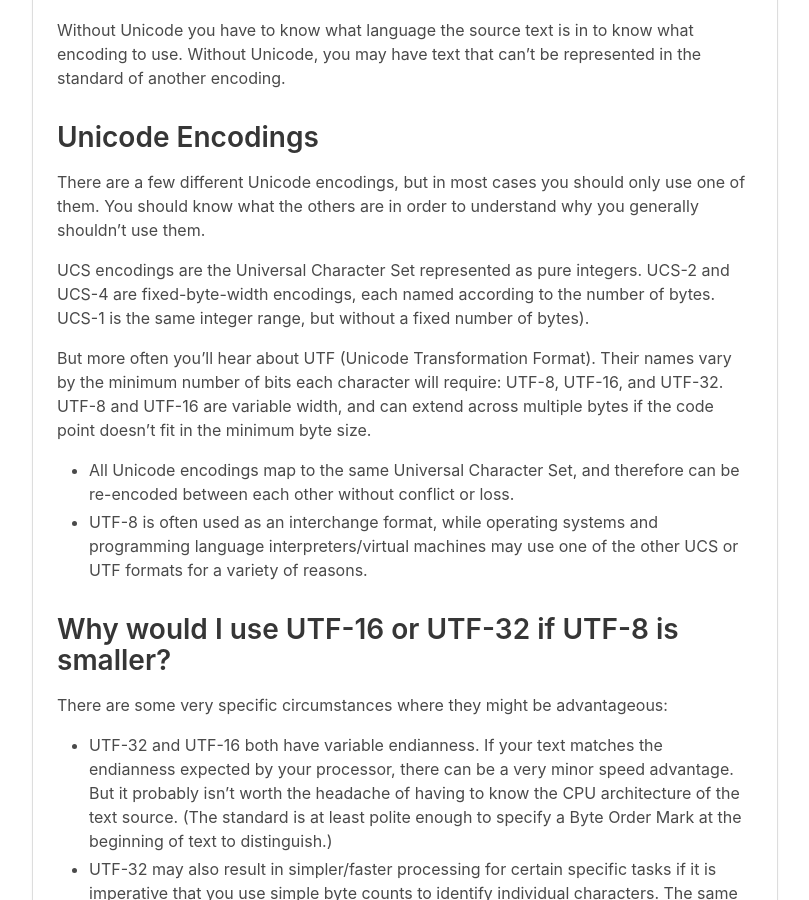
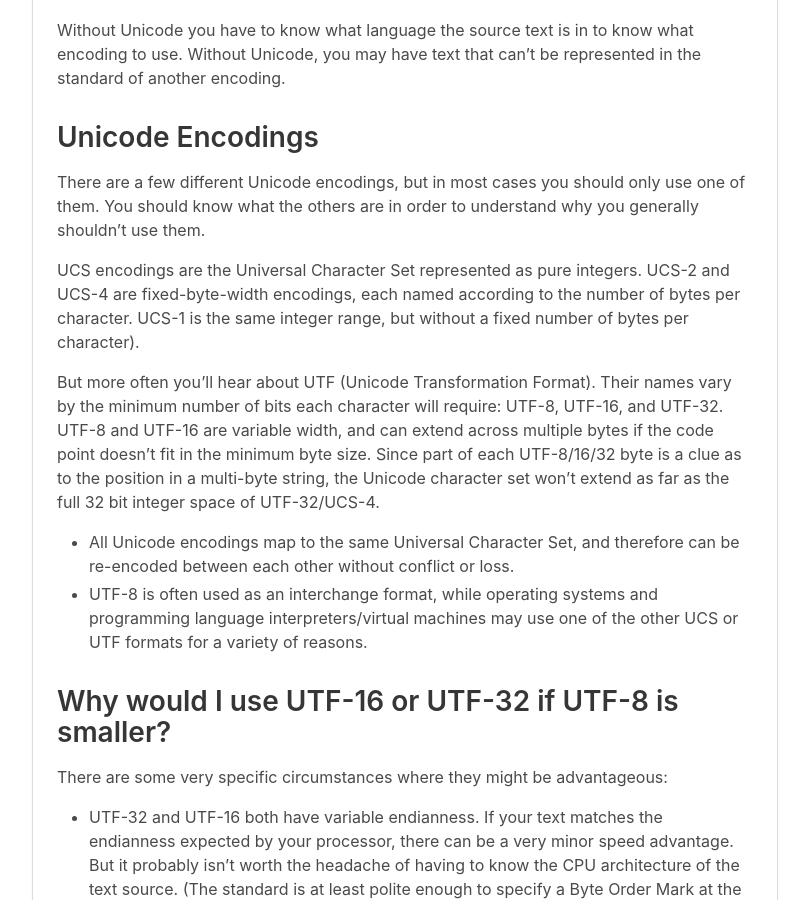
Before and after one commit to JTBlanchard/JTBlanchard.github.io, a Jekyll site: the page built from _wisdom/On_Text_Encodings.md, in a window 1280 px wide and 900 px high, scrolled down 884 px. Shown: the whole window, without its empty margins (235-1044 px from the left). Built offline with Jekyll 4.4.1, drawn with Linux system fonts in a browser that asks for light colours; some of the changed text lies outside the part shown.

Commit message:
Clarification on byte values.

```diff
--- a/_wisdom/On_Text_Encodings.md
+++ b/_wisdom/On_Text_Encodings.md
@@ -29,9 +29,9 @@ Without Unicode you have to know what language the source text is in to know wha
 
 There are a few different Unicode encodings, but in most cases you should only use one of them.  You should know what the others are in order to understand why you generally shouldn't use them.
 
-UCS encodings are the Universal Character Set represented as pure integers.  UCS-2 and UCS-4 are fixed-byte-width encodings, each named according to the number of bytes.  UCS-1 is the same integer range, but without a fixed number of bytes).
+UCS encodings are the Universal Character Set represented as pure integers.  UCS-2 and UCS-4 are fixed-byte-width encodings, each named according to the number of bytes per character.  UCS-1 is the same integer range, but without a fixed number of bytes per character).
 
-But more often you'll hear about UTF (Unicode Transformation Format).  Their names vary by the minimum number of bits each character will require:  UTF-8, UTF-16, and UTF-32.  UTF-8 and UTF-16 are variable width, and can extend across multiple bytes if the code point doesn't fit in the minimum byte size.
+But more often you'll hear about UTF (Unicode Transformation Format).  Their names vary by the minimum number of bits each character will require:  UTF-8, UTF-16, and UTF-32.  UTF-8 and UTF-16 are variable width, and can extend across multiple bytes if the code point doesn't fit in the minimum byte size.  Since part of each UTF-8/16/32 byte is a clue as to the position in a multi-byte string, the Unicode character set won't extend as far as the full 32 bit integer space of UTF-32/UCS-4.
 
 * All Unicode encodings map to the same Universal Character Set, and therefore can be re-encoded between each other without conflict or loss.
 
```
Also changed, not shown: other parts of _wisdom/On_Text_Encodings.md (+1 -1 lines).
